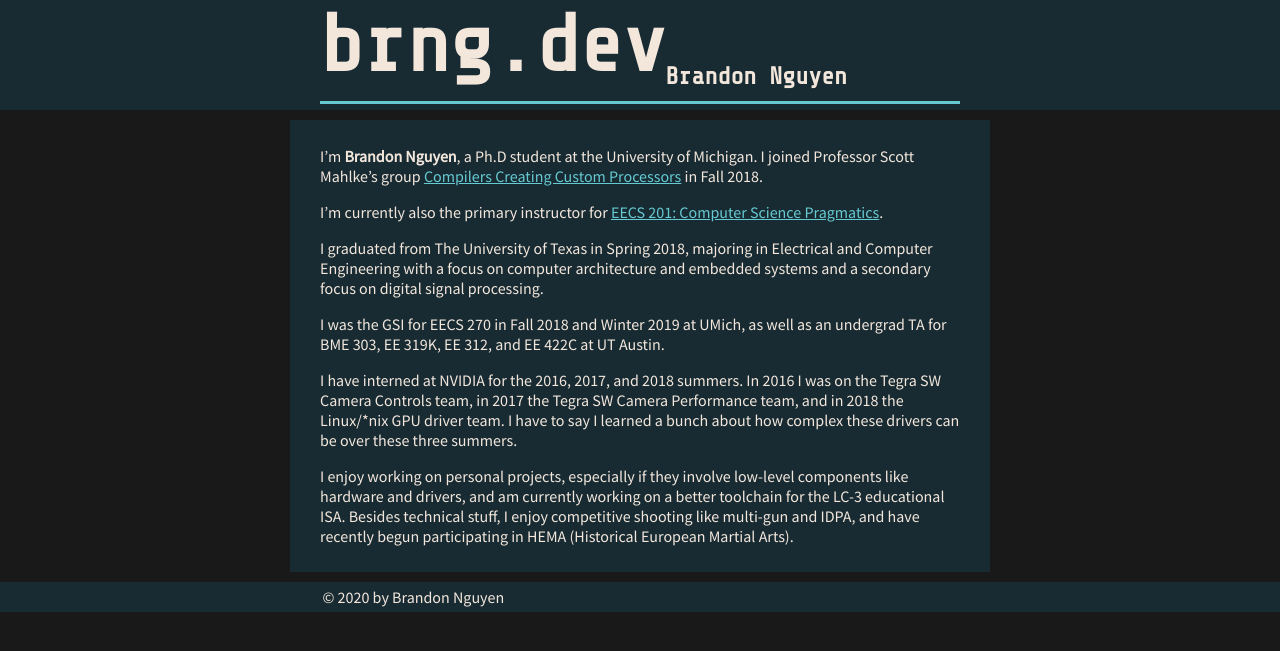
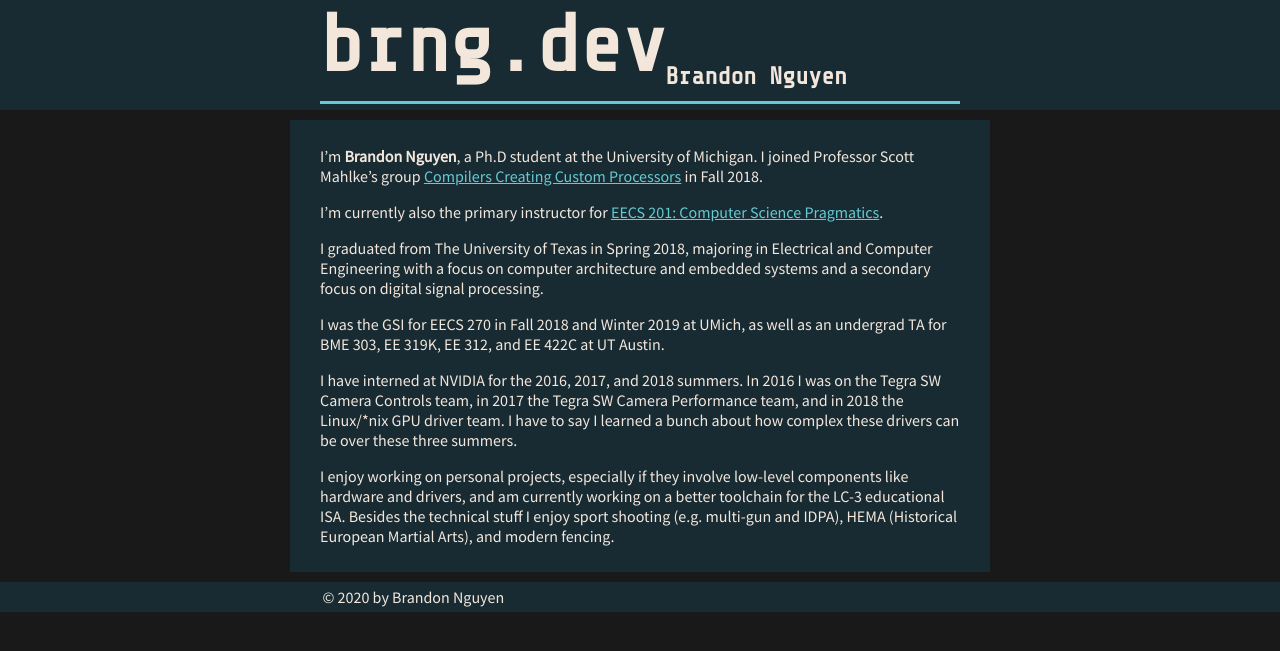
Before and after one commit to brandon-t-nguyen/brandon-t-nguyen.github.io, a Jekyll site: the page built from about.md, in a window 1280 px wide. Shown: the top 651 px of the page. Built offline with Jekyll 4.4.1, drawn with Linux system fonts in a browser that asks for light colours.

Commit message:
Update hobbies in About

```diff
--- a/about.md
+++ b/about.md
@@ -15,5 +15,5 @@ how complex these drivers can be over these three summers.
 
 I enjoy working on personal projects, especially if they involve low-level components
 like hardware and drivers, and am currently working on a better toolchain for
-the LC-3 educational ISA. Besides technical stuff, I enjoy competitive shooting
-like multi-gun and IDPA, and have recently begun participating in HEMA (Historical European Martial Arts).
+the LC-3 educational ISA. Besides the technical stuff I enjoy sport shooting
+(e.g. multi-gun and IDPA), HEMA (Historical European Martial Arts), and modern fencing.
```
